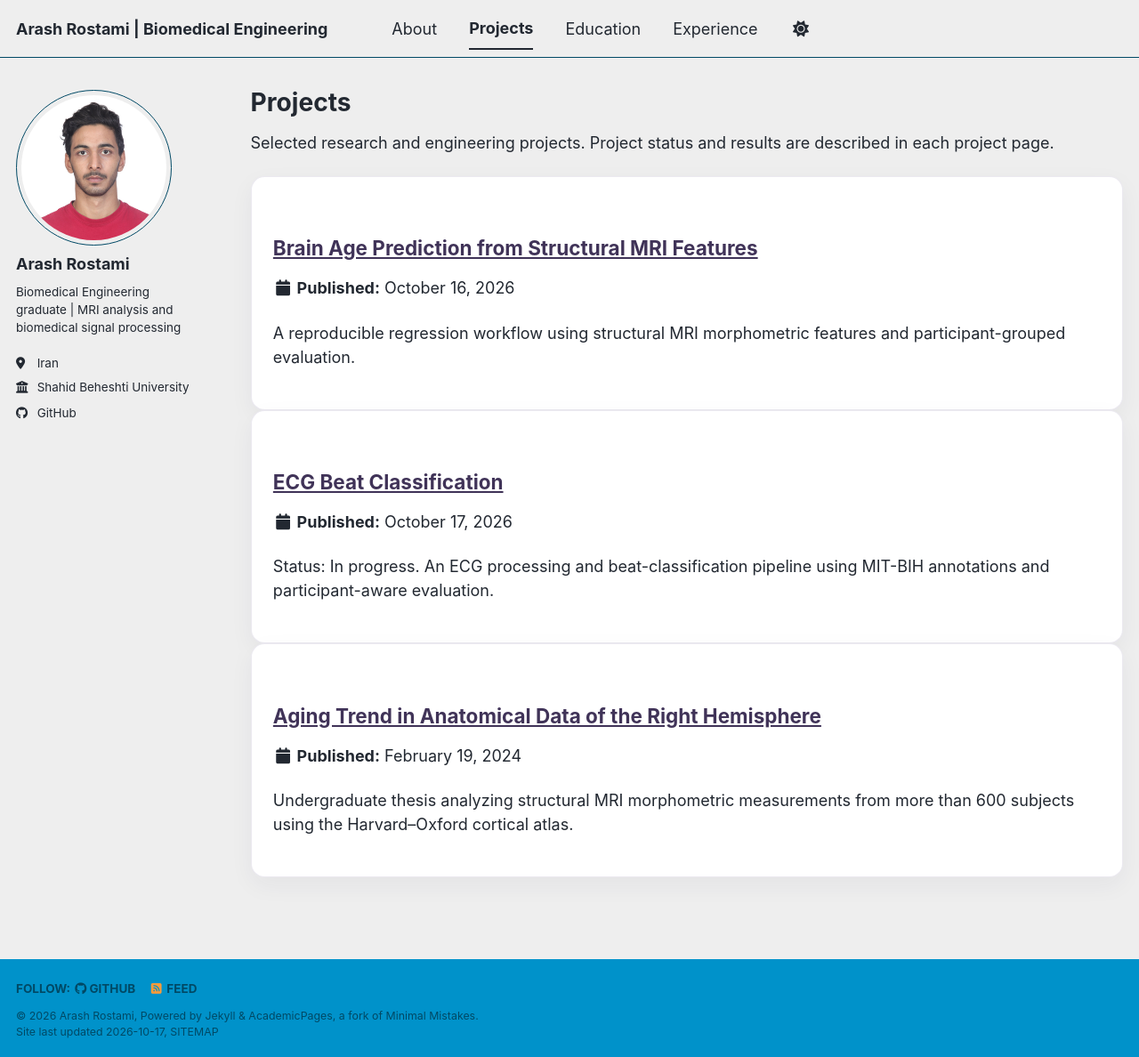
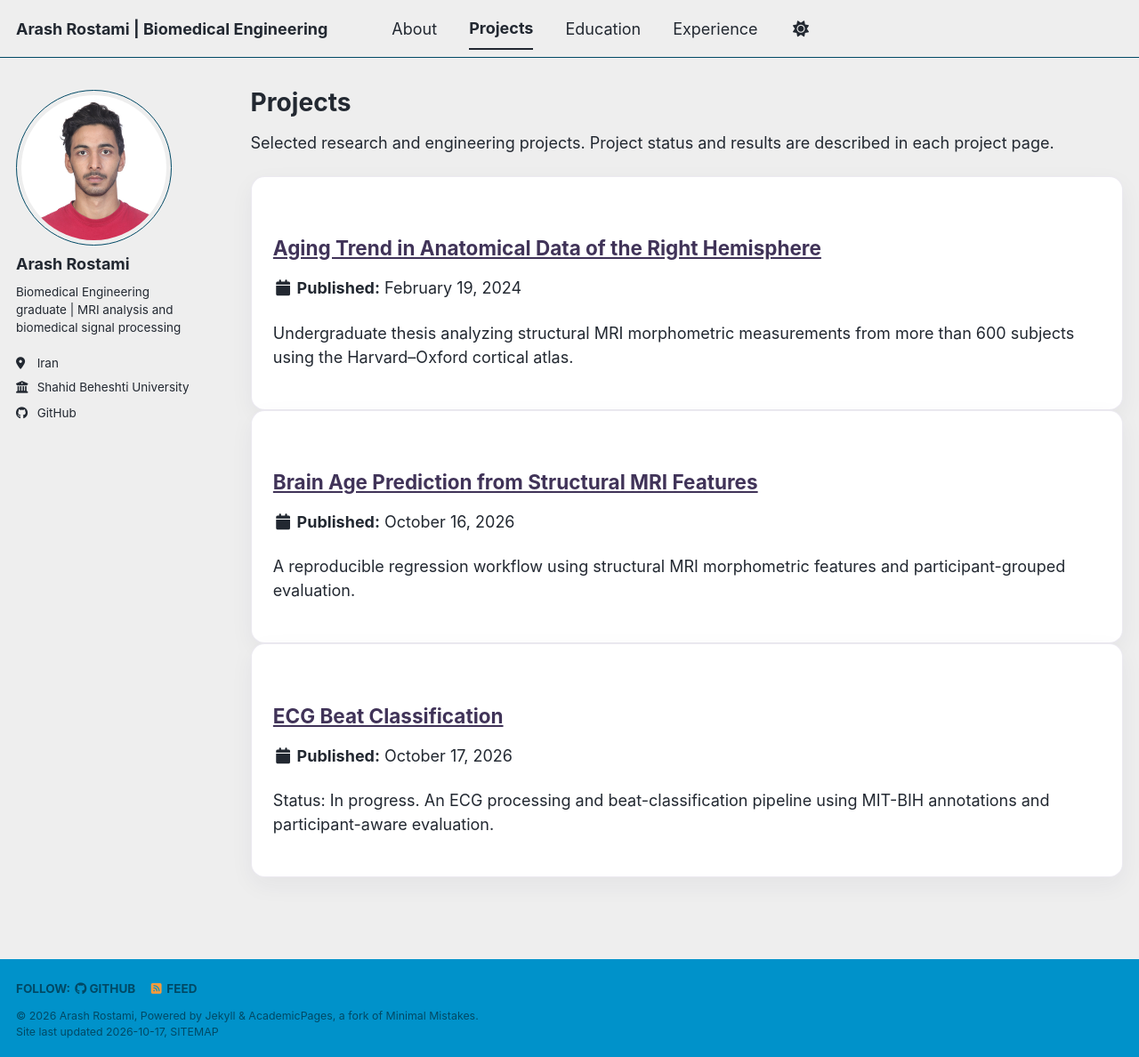
Before and after one commit to Arashros/Arashros.github.io, a Jekyll site: the page built from _pages/projects.md, in a window 1280 px wide and 1188 px high. Shown: the whole window at 89% size. Built offline with Jekyll 4.4.1, drawn with Linux system fonts in a browser that asks for light colours; a style sheet for code colours, icons or effects is not loaded.

```diff
--- a/_pages/projects.md
+++ b/_pages/projects.md
@@ -8,7 +8,8 @@ entries_layout: grid
 
 Selected research and engineering projects. Project status and results are described in each project page.
 
-{% for post in site.portfolio %}
+{% assign projects = site.portfolio | sort: "display_order" %}
+{% for post in projects %}
   {% if post.featured %}
     {% include archive-single.html %}
   {% endif %}
```
Also changed, not shown: _pages/education.md (+1 -0 lines), _portfolio/brain-age-prediction.md (+1 -0 lines), _portfolio/ecg-arrhythmia-classification.md (+1 -0 lines), _portfolio/undergraduate-thesis-mri-aging.md (+1 -0 lines).
